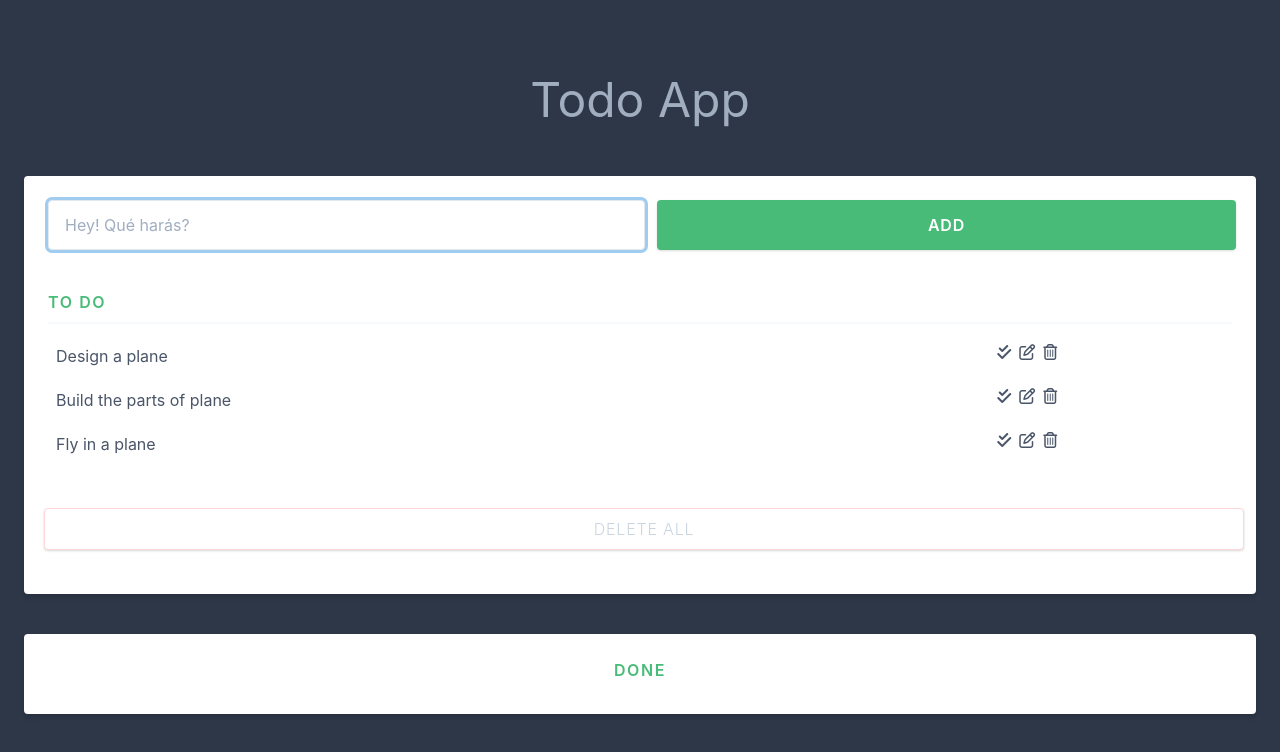
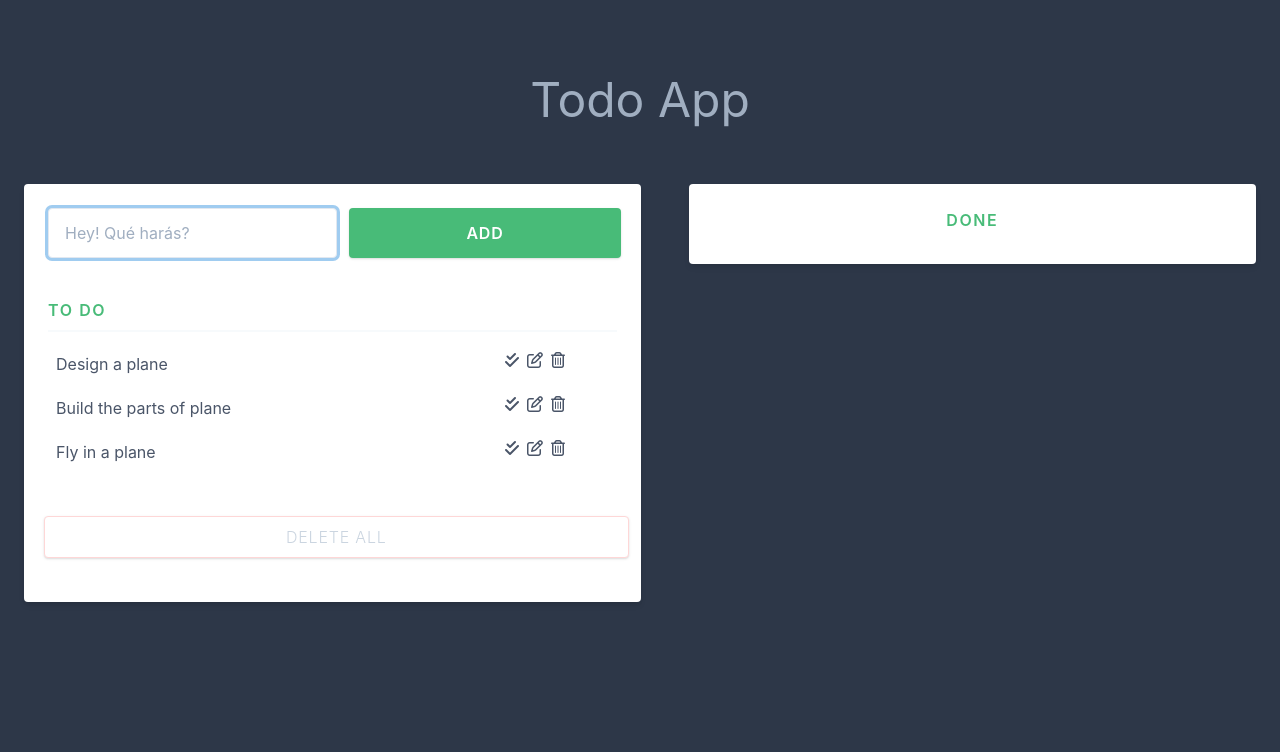
Before and after one commit to alaila4/todo-app-react, a React (Create React App) app: page / in a window 1280 px wide. Shown: the top 752 px of the page. Built offline with nearby package versions, Linux system fonts and the light colour scheme.

Commit message:
🌹🎂🌹🎂🌹🎂😥

```diff
--- a/src/components/TodoApp.js
+++ b/src/components/TodoApp.js
@@ -19,6 +19,7 @@ class TodoApp extends Component {
         this.setActiveEditInput = this.setActiveEditInput.bind(this);
         this.state = {todoItems: todoItems};
     }
+
     addItem(todoItem) {
         todoItems.unshift({
         index: todoItems.length+1,
@@ -26,8 +27,10 @@ class TodoApp extends Component {
         done: false,
         editMode: false
     });
+
     this.setState({todoItems: todoItems});
     }
+
     markTodoDone(itemIndex) {
         var todo = todoItems[itemIndex];
         todoItems.splice(itemIndex, 1);
@@ -36,26 +39,31 @@ class TodoApp extends Component {
         todoItemsDone.push(todo);
         this.setState({todoItems: todoItems});
     }
+
     editItem(item) {
         var todo = todoItems[item.itemIndex];
         todo.value = item.value;
         todo.editMode = false;
         this.setState({todoItems: todo});
     }
+
     removeItem (itemIndex) {
         todoItems.splice(itemIndex, 1);
         this.setState({todoItems: todoItems});
     }
+
     returnItem(itemIndex) {
         var todo = todoItemsDone[itemIndex];
         todoItemsDone.splice(itemIndex, 1);
         todoItems.push(todo);
         this.setState({todoItems: todoItems});
     }
+
     deleteItems() {
         todoItems.splice(0, todoItems.length);
         this.setState({todoItems: todoItems});
     }
+
     setActiveEditInput (itemIndex){
         var todo = todoItems;
         todo[itemIndex].editMode = true;
@@ -70,8 +78,8 @@ class TodoApp extends Component {
                     <TodoHeader />
                 </div>
 
-                <div className="container">
-                    <div className="bg-white mx-6 my-10 rounded shadow-md  px-4 py-6">
+                <div className="flex flex-col md:flex-row">
+                    <div className="bg-white mx-6 my-10 rounded shadow-md px-4 py-6 md:w-1/2">
                         <TodoForm addItem={this.addItem} />
                         <h1 className="flex font-semibold tracking-widest text-green-500 text-center ml-2 my-2 mt-10" >TO DO</h1>
                         <hr className="border border-gray-100 mx-2"></hr>
@@ -97,15 +105,14 @@ class TodoApp extends Component {
                             onClick={this.deleteItems}>
                             DELETE ALL
                         </button>
-                    </div>
-
-                    <div>
-                        <TodoDone items={todoItemsDone} returnItem={this.returnItem}/>
-                    </div>
-                </div>
 
 
-
+                    </div>
+                        <div className="md:w-1/2">
+                            <TodoDone
+                            items={todoItemsDone} returnItem={this.returnItem}/>
+                        </div>
+                </div>
             </div>
 
         );
--- a/src/components/TodoListItem.js
+++ b/src/components/TodoListItem.js
@@ -62,7 +62,7 @@ class TodoListItem extends Component {
                         <div  className="flex w-full cursor-pointer overflow-y-auto mt-2 hover:bg-gray-100 rounded"
                             style = {this.props.item.editMode ? {display: "none"} : {}}>
 
-                            <h1 className="mx-2 w-3/5">{this.props.item.value}</h1>
+                            <h1 className="mx-2 w-3/5" onClick = {this.onClickEdit}>{this.props.item.value}</h1>
 
                             <span className="flex mr-2 w-1/5 justify-end text-gray-700 hover:text-green-600" aria-hidden="true" onClick={this.onClickDone}>
                                 <i className="fas fa-check-double"></i>
--- a/src/components/TodoListItemDone.js
+++ b/src/components/TodoListItemDone.js
@@ -15,11 +15,11 @@ class TodoListItem extends Component {
         //     "done" : "undone";
         return(
             <li className="list-group-item ">
-                <div className="container flex flex-wrap">
+                <div className="container flex flex-wrap my-3 mt-3">
                     {/* <div className={todoClass}> */}
-                        <div  className="flex w-full cursor-pointer overflow-y-auto mt-2 hover:bg-gray-100 rounded">
+                        <div  className="flex w-full overflow-y-auto mt-2 hover:bg-gray-100 rounded">
 
-                            <h1 className="my-3 mt-3 mx-2 w-3/5">{this.props.item.value}</h1>
+                            <h1 className="mx-2 w-3/5">{this.props.item.value}</h1>
                             <span className="flex mr-2 w-1/5 justify-end text-gray-700 hover:text-green-600" aria-hidden="true" onClick={this.onClickReturn}>
                                 <i className="fas fa-undo-alt"></i>
                             </span>
```
